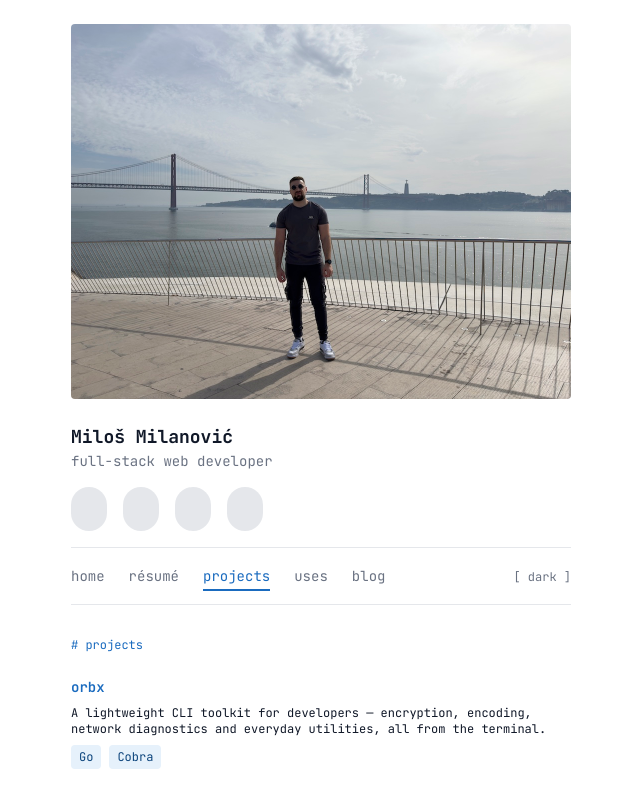
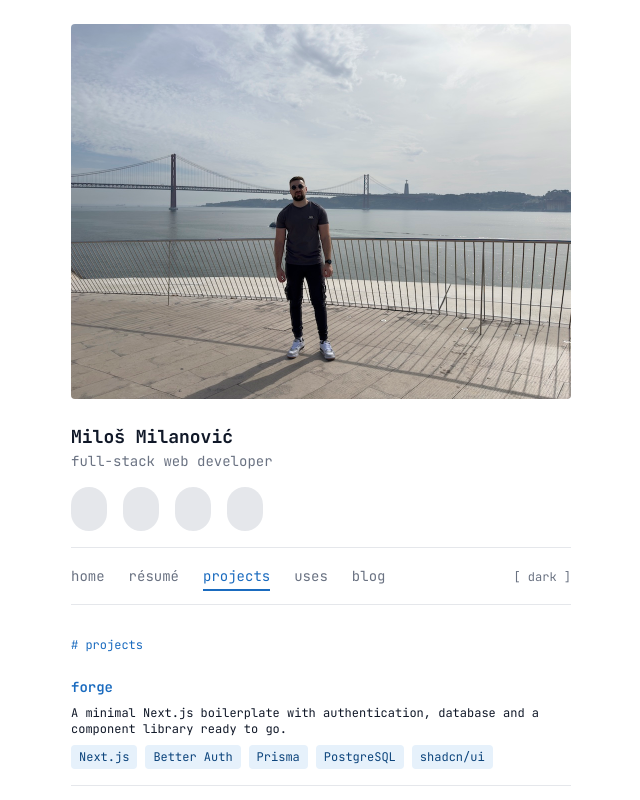
Before and after one commit to mmilanovic4/mmilanovic4.github.io, a Next.js app: page /projects in a window 1280 px wide. Shown: the top 800 px of the page, without its empty margins (319-959 px from the left). Built offline with nearby package versions, Linux system fonts and the light colour scheme; no server answers; some icons are missing.

Commit message:
chore: update projects

```diff
--- a/src/app/(pages)/projects/page.js
+++ b/src/app/(pages)/projects/page.js
@@ -10,6 +10,14 @@ export const metadata = createMetadata({
 });
 
 const projects = [
+  {
+    id: "forge",
+    name: "forge",
+    description:
+      "A minimal Next.js boilerplate with authentication, database and a component library ready to go.",
+    stack: ["Next.js", "Better Auth", "Prisma", "PostgreSQL", "shadcn/ui"],
+    href: "https://github.com/mmilanovic4/forge",
+  },
   {
     id: "orbx",
     name: "orbx",
```
